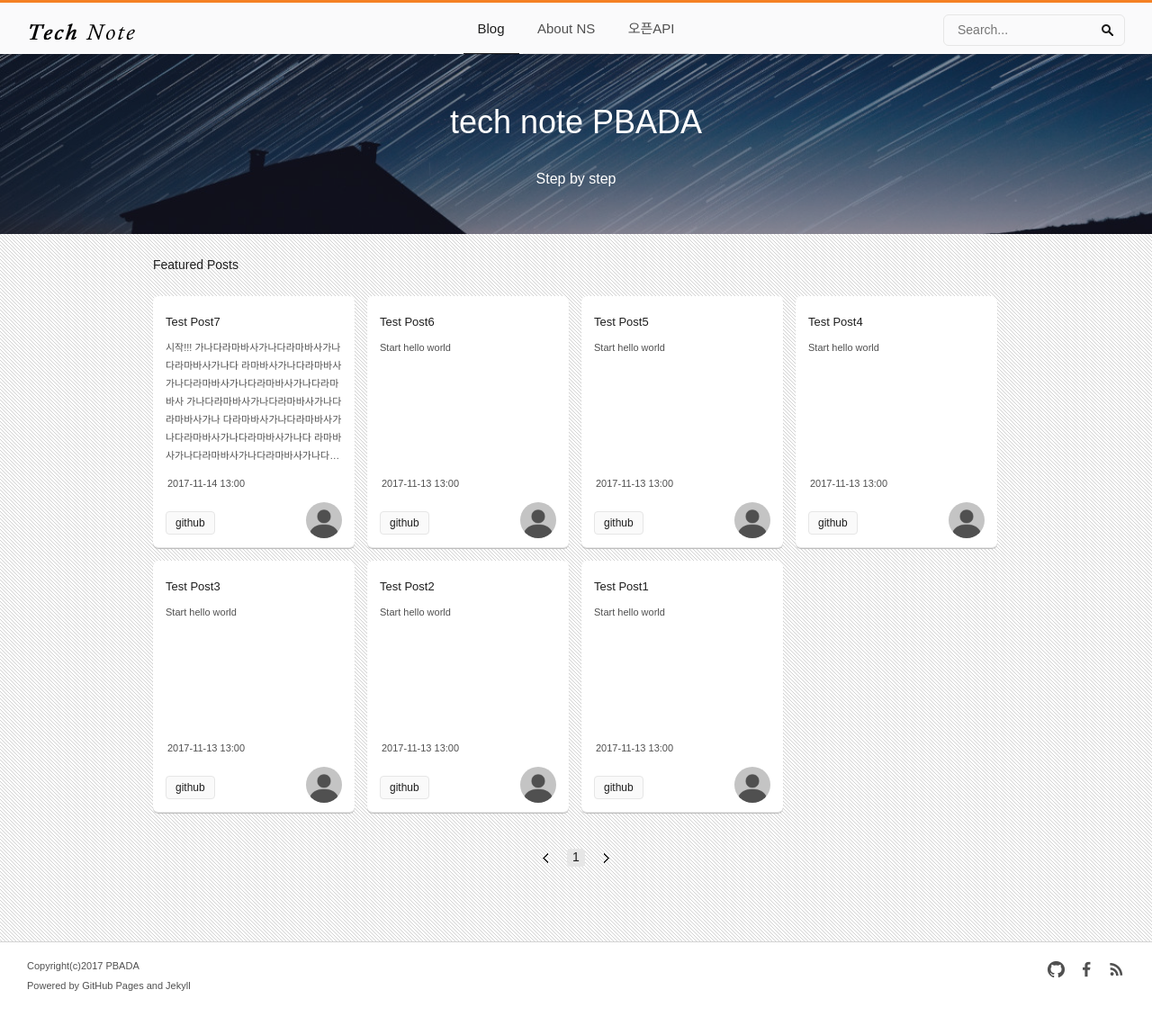
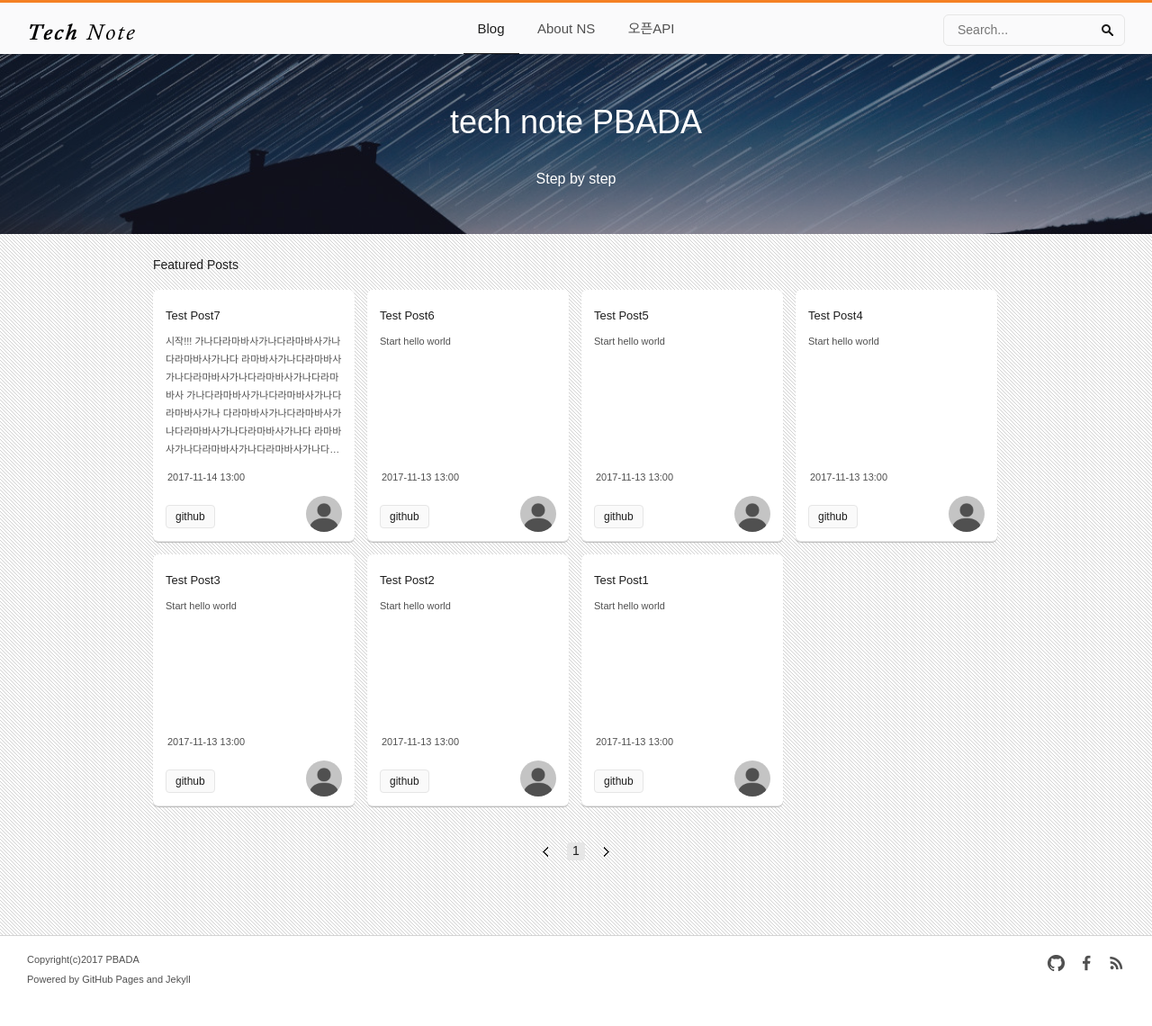
Before and after one commit to nsshopping/nsshopping.github.io, a Jekyll site: the page built from index.html, in a window 1280 px wide and 1146 px high. Shown: the top 1140 px of the window at 90% size. Built offline with Jekyll 4.4.1, drawn with Linux system fonts in a browser that asks for light colours; some web fonts are replaced; the list of posts is cut into pages by our own code; comment, search, counter and statistics services are not loaded.

Commit message:
Update screen.css

```diff
--- a/assets/css/screen.css
+++ b/assets/css/screen.css
@@ -798,7 +798,7 @@
 body.home-template #navbar,
 body.archive-template #navbar,
 body.page-template #navbar {
-    padding: 26px 7px 20px; /* 60px(height) = 26 + 14 + 20 */
+    padding: 26px 7px 13px;
 }
 
 /* post */
```
